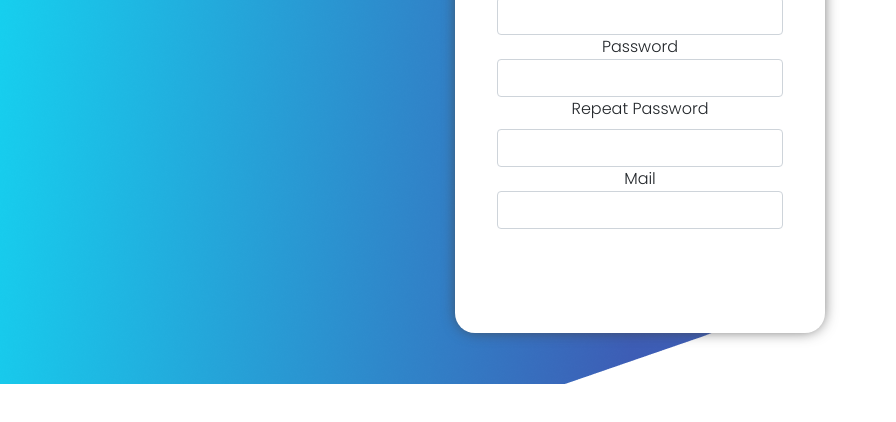
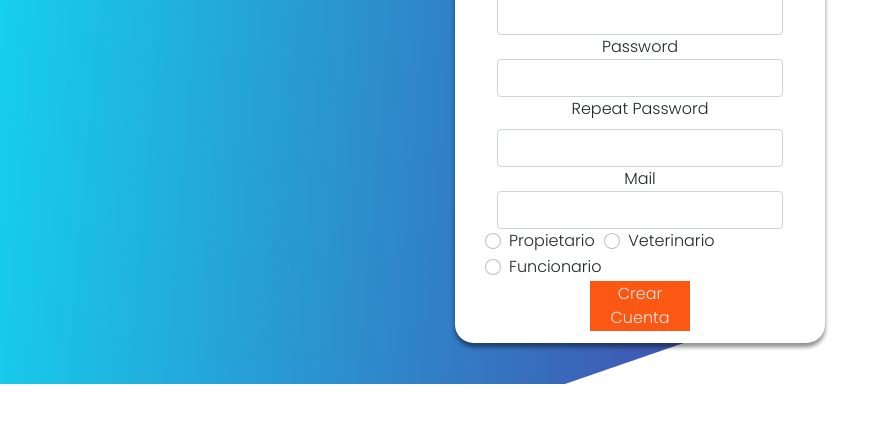
Before and after one commit to cdsanchezm/FourPawsCitizens-LazarusAES-256, a plain HTML site: page components/signUp.html in a window 1280 px wide. Shown: the part 278-700 px from the top of the page, without its empty margins (0-896 px from the left). Drawn offline with nearby package versions, Linux system fonts and the light colour scheme.

Commit message:
crear cuenta arreglos

```diff
--- a/components/signUp.html
+++ b/components/signUp.html
@@ -21,7 +21,7 @@
                 aria-controls="navbarNavAltMarkup" aria-expanded="false" aria-label="Toggle navigation">
                 <span class="navbar-toggler-icon"></span>
             </button>
-            <div class="collapse navbar-collapse " id="navbarNavAltMarkup">
+            <div class="collapse navbar-collapse" id="navbarNavAltMarkup">
                 <div class="navbar-nav">
                     <a class="nav-link active" aria-current="page" href="#">Home</a>
                     <a class="nav-link" href="#">¿Quienes somos?</a>
@@ -68,11 +68,23 @@
                     <label for="validationServer01 " class="Mail">Mail</label>
                     <input type="text " class="form-control " id="addmicroship" required>
                 </div>
-                <div class="col-12">
-                    <!-- checkbox -->
+                <div class="form-check form-check-inline col-4">
+                    <input class="form-check-input" type="radio"name="inlineRadioOptions" id="inlineRadio1>
+                    <label class="form-check-label" for="inlineRadio1" id="form-check-label1">
+                        Propietario
+                    </div>
+                    <div class="form-check form-check-inline col-3">
+                      <input class="form-check-input" type="radio"name="inlineRadioOptions" id="inlineRadio2>
+                      <label class="form-check-label" for="inlineRadio2" id="form-check-label1">
+                        Veterinario
+                    </div>
+                    <div class="form-check form-check-inline col-4">
+                        <input class="form-check-input" type="radio"name="inlineRadioOptions" id="inlineRadio3>
+                        <label class="form-check-label" for="inlineRadio3" id="form-check-label1" size="1">
+                        Funcionario
                 </div>
-                <div class="col-12">
-                    <!-- boton -->
+                <div class="col-13">
+                    <button type="submit" class="buttonOrange">Crear Cuenta</button>
                 </div>
 
             </div>
--- a/css/signUp.css
+++ b/css/signUp.css
@@ -13,8 +13,8 @@ body {
     background-color: #FB5813 !important;
     border: none !important;
     width: 100px;
-    height: 40px;
-    color: white !important;
+    height: 50px;
+    color: #E5E5E5 !important;
     border: 2px solid linear-gradient(90deg, rgba(61,93,181,1) 35%, rgba(15,226,248,1) 100%) !important;
 }
 
@@ -22,6 +22,7 @@ body {
 .navbar-color {
     background-color: rgba(255, 255, 255, 0) !important;
 }
+
 
 .form-inputs {
 
@@ -35,13 +36,16 @@ body {
 
     margin: auto;
     width: 370px;
-    height: 530px;
+    height: 540px;
     padding: 30px;
     text-align: center;
     align-items: center;
     align-self: center;
-    background-color: white;
-    -webkit-box-shadow: 0px 0px 15px -3px #424242;
-    box-shadow: 0px 0px 15px -3px #424242;
-    border-radius: 20px;
+    background: #FFFFFF;
+    box-shadow: 0px 4px 4px rgba(0, 0, 0, 0.25), 0px 4px 4px rgba(0, 0, 0, 0.25);
+    border-radius: 18.5365px;
 }
+
+.form-check-label{
+    font-size: 40%;
+}
```
Also changed, not shown: components/index.html (+1 -1 lines).
